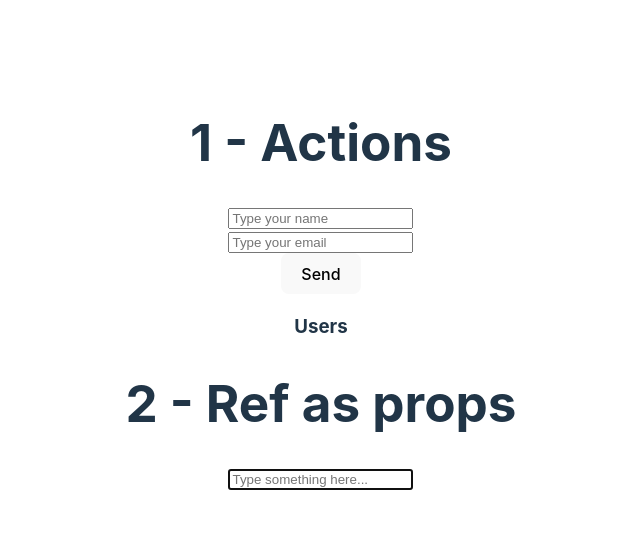
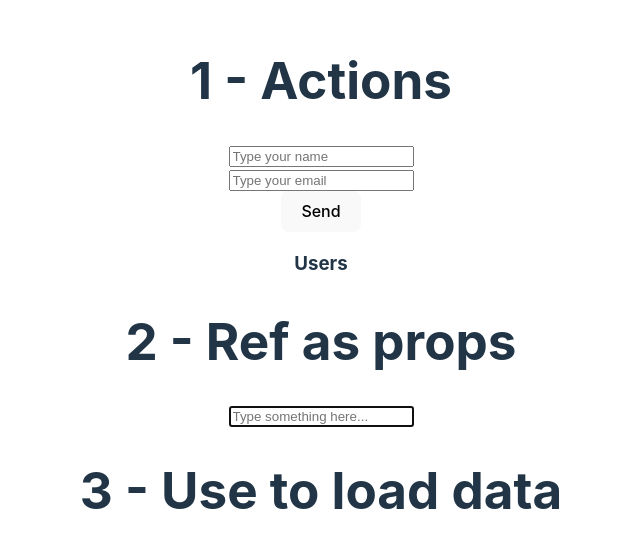
Before and after one commit to annamarcomini/react19, a React (Vite) app in the folder react19/: page / in a window 1280 px wide. Shown: the part 115-662 px from the top of the page, without its empty margins (319-959 px from the left). Built offline with nearby package versions, Linux system fonts and the light colour scheme.

Commit message:
feat: post item component creation

```diff
--- a/react19/src/App.jsx
+++ b/react19/src/App.jsx
@@ -1,5 +1,6 @@
 import './App.css'
 import ParentComponent from './components/ParentComponent'
+import PostItems from './components/PostItems'
 import UserForm from './components/UserForm'
 
 function App() {
@@ -13,6 +14,8 @@ function App() {
       <UserForm />
       <h1>2 - Ref as props</h1>
       <ParentComponent />
+      <h1>3 - Use to load data</h1>
+      <PostItems/>
     </>
   )
 }
--- /dev/null
+++ b/react19/src/components/PostItems.jsx
@@ -0,0 +1,12 @@
+import {use} from "react"
+
+
+
+const PostItems = () => {
+
+ return <div>
+
+  </div>
+}
+
+export default PostItems
```
